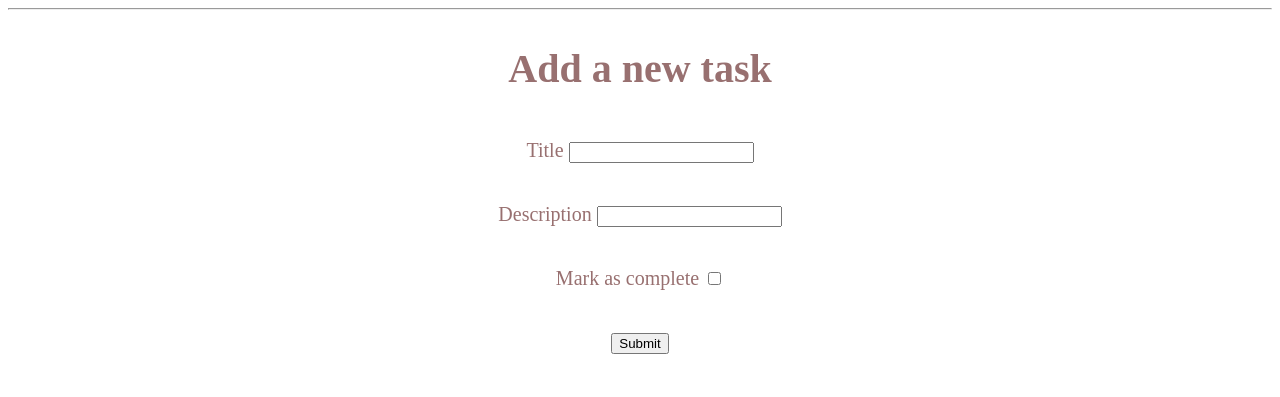
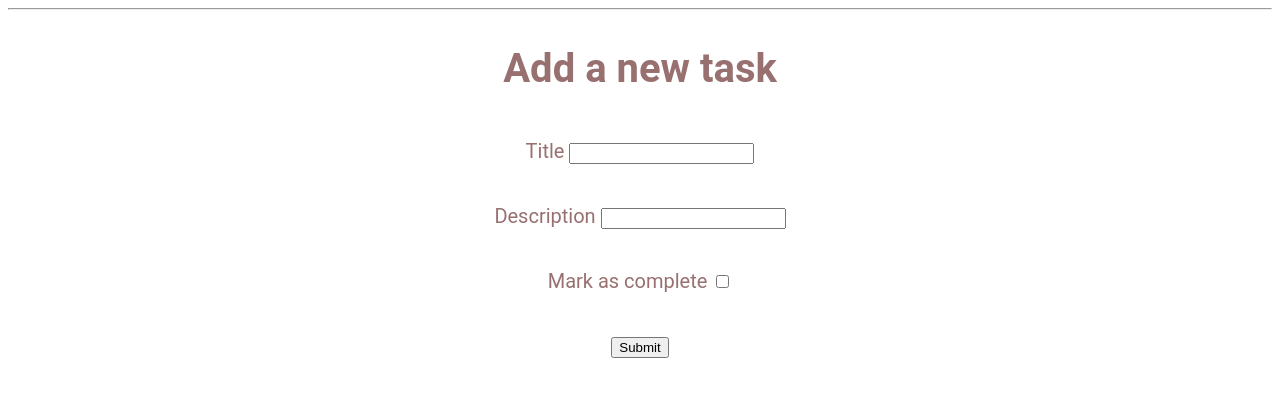
Before and after one commit to justyna0614/PPY_final_project, a Flask app: page /create in a window 1280 px wide. Shown: the part 31-428 px from the top of the page. Run offline with Flask 3, Linux system fonts and the light colour scheme.

Commit message:
Documentation

```diff
--- a/ToDoList/templates/create.html
+++ b/ToDoList/templates/create.html
@@ -1,11 +1,11 @@
 {% extends 'base.html' %}
 
 {% block content %}
-    <div class="todos">
+    <div class="todos font_family">
         <h1>{% block title %} Add a new task {% endblock %}</h1>
     </div>
     <form method="post">
-        <div class="new_task">
+        <div class="new_task font_family">
             <p>
                 <label for="title">Title</label>
                 <input type="text" name="title">
--- a/ToDoList/templates/edit.html
+++ b/ToDoList/templates/edit.html
@@ -1,11 +1,11 @@
 {% extends 'base.html' %}
 
 {% block content %}
-    <div class="todos">
-        <h1>{% block title %} Editing a task {% endblock %}</h1>
+    <div class="todos font_family">
+        <h1>{% block title %} Edit task {% endblock %}</h1>
     </div>
     <form method="post">
-        <div class="new_task">
+        <div class="new_task font_family">
             <p>
                 <label for="title">Title</label>
                 <input type="text" name="title" placeholder="{{ task.title }}">
```
Also changed, not shown: ToDoList/README.md (added).
